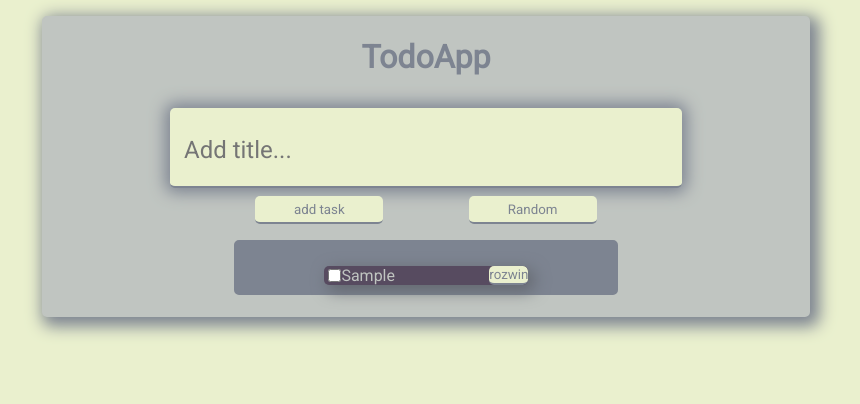
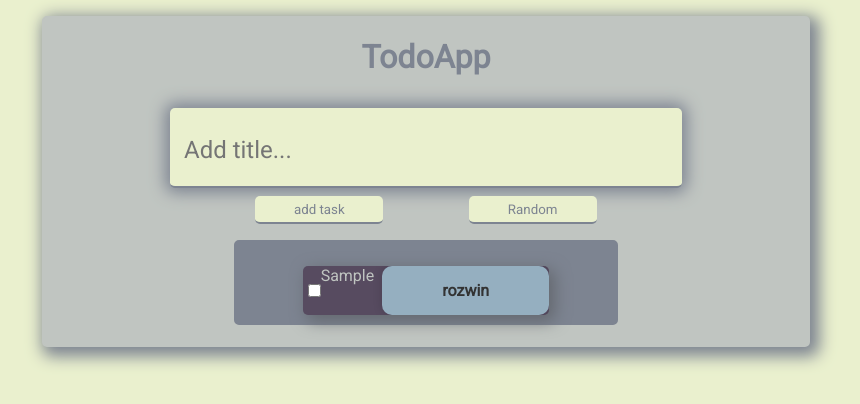
Before and after one commit to Fiflon/simpleToDoAppReact, a Next.js app: page / in a window 1280 px wide. Both pictures are taken after typing "Sample" into the empty fields and a click on the button "add task". Shown: the top 404 px of the page, without its empty margins (214-1074 px from the left). Built offline with nearby package versions, Linux system fonts and the light colour scheme.

Commit message:
working on styledComponents

```diff
--- a/package.json
+++ b/package.json
@@ -13,6 +13,7 @@
     "eslint-config-next": "13.4.12",
     "next": "13.4.12",
     "react": "18.2.0",
-    "react-dom": "18.2.0"
+    "react-dom": "18.2.0",
+    "styled-components": "^6.1.0"
   }
 }
--- a/src/app/page.js
+++ b/src/app/page.js
@@ -1,10 +1,22 @@
 "use client";
+import GlobalStyles from "@/components/styled/Global";
 import addNewTask from "@/utils/addNewTask";
 import deleteTask from "@/utils/deleteTask";
 import toggleTask from "@/utils/toggleTask";
 import { useEffect, useState } from "react";
+import { ThemeProvider } from "styled-components";
 import NewForm from "../components/NewForm";
 import NewTodoList from "../components/NewTodoList";
+
+const theme = {
+  colors: {
+    bgc: "#dff9fb",
+    secondaryC: "#c7ecee",
+    thirdC: "#95afc0",
+    fourthC: "#535c68",
+    newonceC: "#686de0",
+  },
+};
 
 export default function Home() {
   const [listOfTasks, setListOfTasks] = useState(() => {
@@ -20,7 +32,9 @@ export default function Home() {
   });
 
   return (
+    <ThemeProvider theme={theme}>
       <>
+        <GlobalStyles />
         <div id="container">
           <h1>TodoApp</h1>
 
@@ -37,5 +51,6 @@ export default function Home() {
           />
         </div>
       </>
+    </ThemeProvider>
   );
 }
--- a/src/components/Button.jsx
+++ b/src/components/Button.jsx
@@ -1,3 +1,5 @@
+import { StyledButton } from "./styled/Button.styled";
+
 export default function Button({
   onClick = () => {},
   className = "",
@@ -5,8 +7,8 @@ export default function Button({
   ...params
 }) {
   return (
-    <button className={`${className}`} onClick={onClick} {...params}>
+    <StyledButton className={`${className}`} onClick={onClick} {...params}>
       {children}
-    </button>
+    </StyledButton>
   );
 }
--- /dev/null
+++ b/src/components/styled/Button.styled.jsx
@@ -0,0 +1,13 @@
+import styled from "styled-components";
+
+export const StyledButton = styled.button`
+  border-radius: 10px;
+  border: none;
+  box-shadow: 0 0 10px rgba(0, 0, 0, 0.15);
+  cursor: pointer;
+  font-size: 1rem;
+  font-weight: 700;
+  padding: 15px 60px;
+  background-color: ${({ theme, bg }) => bg || theme.colors.thirdC};
+  color: ${({ color }) => color || "#333"};
+`;
--- /dev/null
+++ b/src/components/styled/Global.jsx
@@ -0,0 +1,13 @@
+import { createGlobalStyle } from "styled-components";
+
+const GlobalStyles = createGlobalStyle`
+@import url("https://fonts.googleapis.com/css?family=Roboto&display=swap");
+* {
+    font-family: "Roboto", Arial, Helvetica, sans-serif;
+    margin: 0;
+    padding: 0;
+    box-sizing: border-box;
+  }
+  `;
+
+export default GlobalStyles;
```
Also changed, not shown: 1 other file (tests, documents, lock files or other folders). Lines whose indentation alone changed are shown as unchanged.
